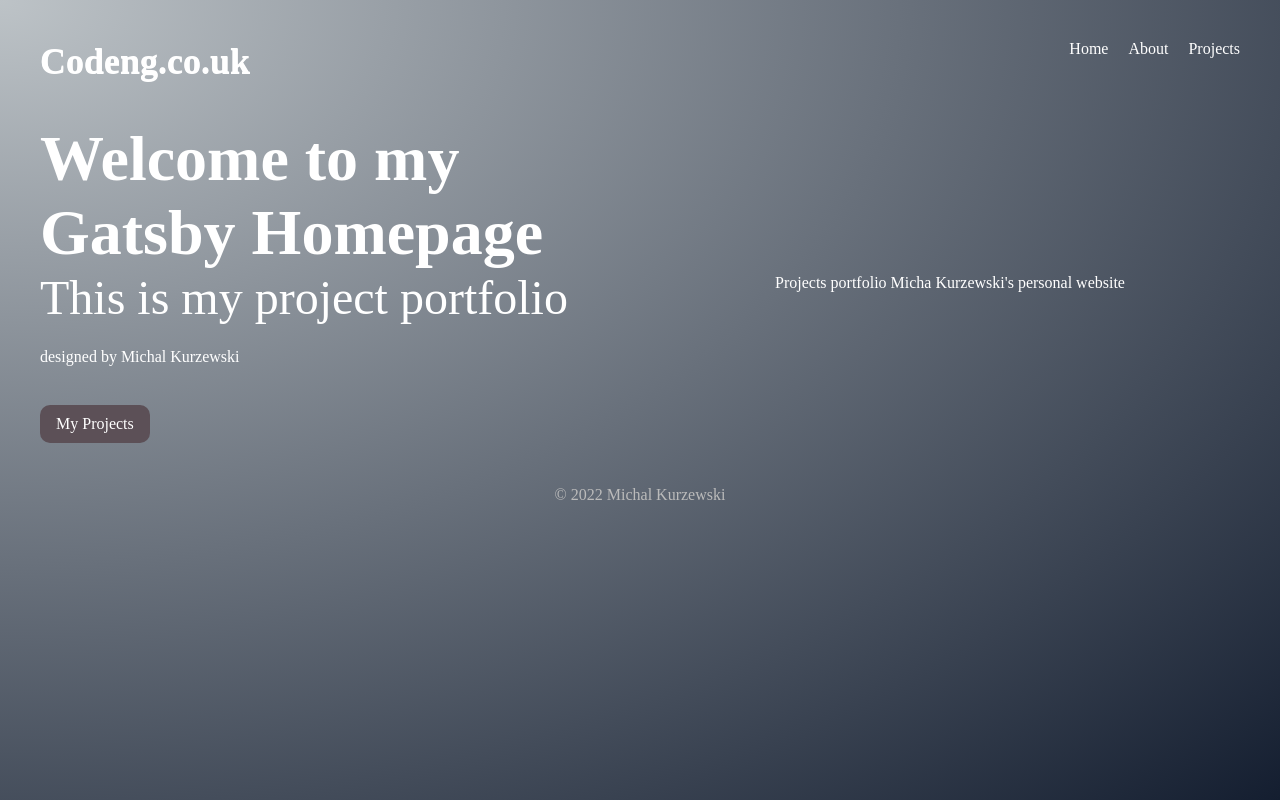
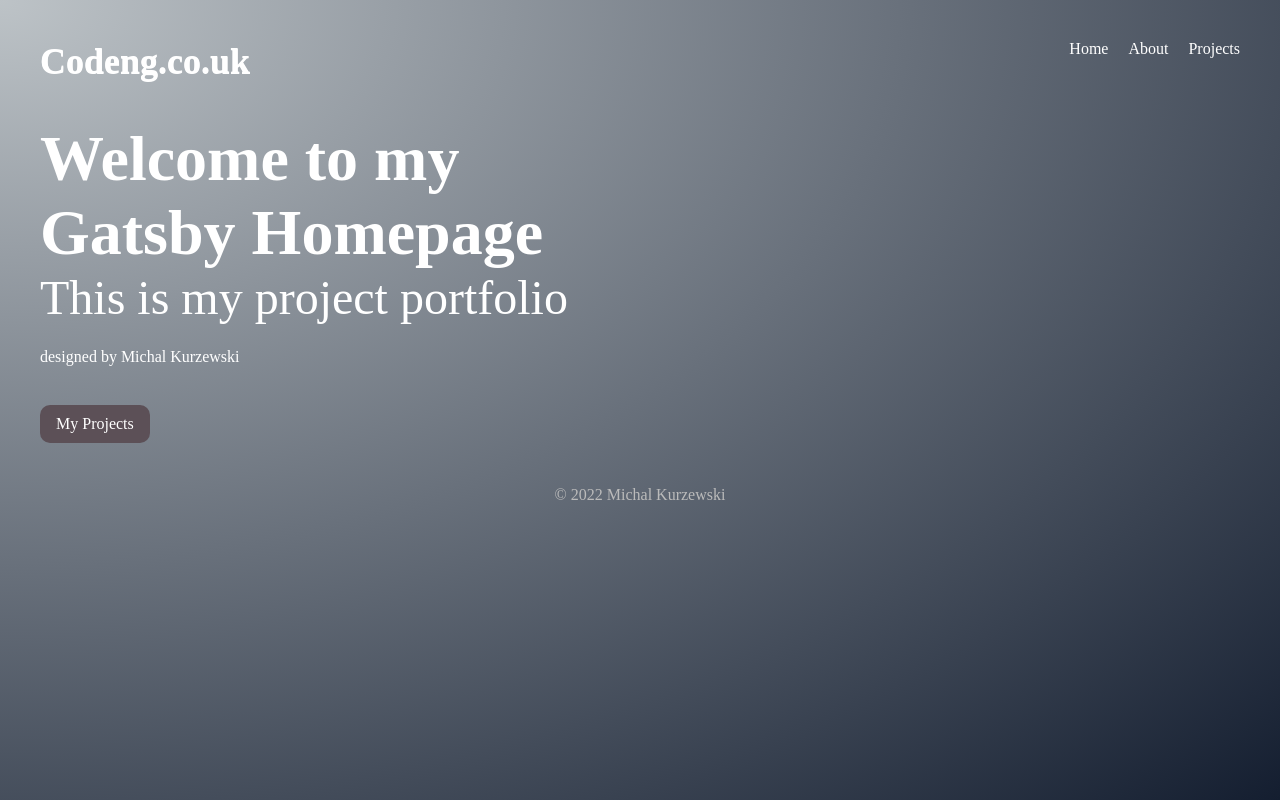
Before and after one commit to codeng-co-uk/exc-gatsby, a Gatsby site: page / in a window 1280 px wide. Built offline with nearby package versions, Linux system fonts and the light colour scheme; Gatsby itself is replaced by a stand-in of ours.

Commit message:
gatsby update

```diff
--- a/gatsby-config.js
+++ b/gatsby-config.js
@@ -9,7 +9,7 @@ module.exports = {
   plugins: [],
   siteMetadata:{
     title: 'Projects portfolio',
-    description: 'Micha Kurzewski\'s personal website',
+    description: 'Michal Kurzewski\'s personal website',
     copyright: "Copyright © 2022. All rights reserved.",
   }
 }
--- a/src/pages/index.jsx
+++ b/src/pages/index.jsx
@@ -18,7 +18,7 @@ export default function Home({ data }) {
             My Projects
           </Link>
         </div>
-        <p>{title} {description}</p>
+        {/* <p>{title} {description}</p> */}
       </section>
     </Layout>
   )
```
